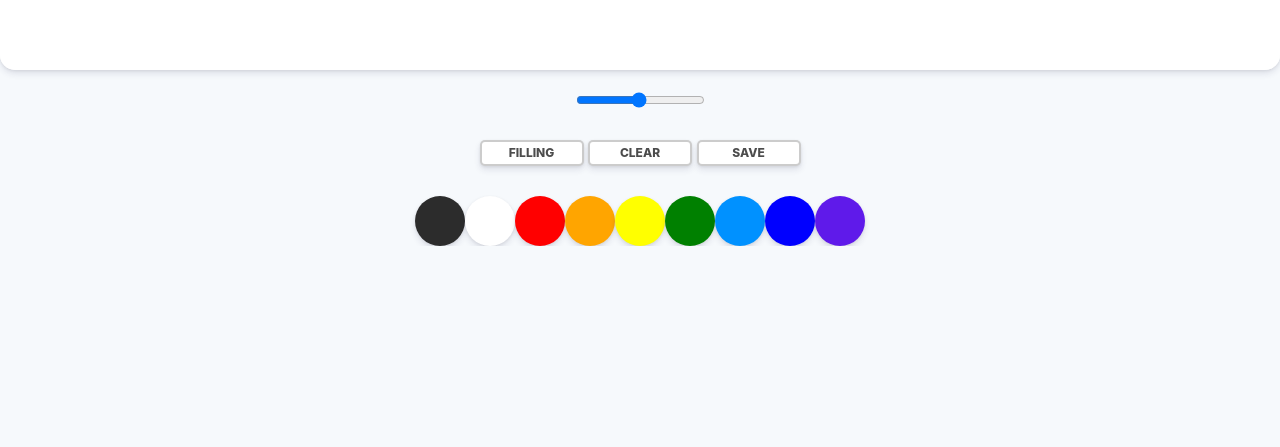
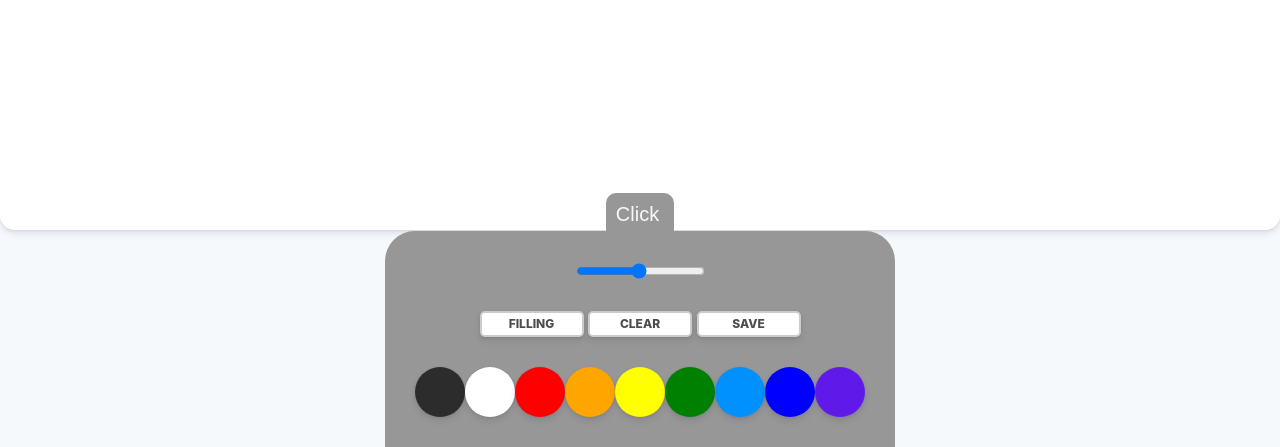
Before and after one commit to Garber1329/Paint-JS, a plain HTML site: page index.html in a window 1280 px wide. Shown: the part 570-1017 px from the top of the page. Before the commit the page ends 816 px from the top, so only its background shows below. Drawn offline with Linux system fonts and the light colour scheme.

Commit message:
modification of control

```diff
--- a/css/style.css
+++ b/css/style.css
@@ -7,21 +7,47 @@ body {
     flex-direction: column;
     align-items: center;
     height: 100vh;
+    overflow: hidden;
 }
 
 .canvas {
-    margin: 0 0 20px 0;
+    margin: 0;
     width: 100vw;
-    height: 80vh;
+    height: 100vh;
     background-color: white;
     border-radius: 15px;
     box-shadow: 0 4px 6px rgba(50, 50, 93, 0.11), 0 1px 3px rgba(0, 0, 0, 0.08);
 }
 
 .controls {
+    background: rgb(151, 151, 151);
+    border-top-right-radius: 30px;
+    border-top-left-radius: 30px;
+    padding: 30px;
+    position: absolute;
+    bottom: -217px;
     display: flex;
     flex-direction: column;
     align-items: center;
+    transition: bottom .5s cubic-bezier(0, .98, .33, 1);
+}
+
+.controls__panel-open{
+    bottom: 0!important;
+    transition: bottom .5s cubic-bezier(0, .98, .33, 1);
+}
+
+.controls__panel-toggle{
+    position: absolute;
+    top: -38px;
+    background: #979797;
+    color: #f6f9fc;
+    border: 0;
+    padding: 10px 15px 30px 10px;
+    font-size: 20px;
+    border-top-right-radius: 10px;
+    border-top-left-radius: 10px;
+    cursor: pointer;
 }
 
 .controls .controls__btns {
--- a/index.html
+++ b/index.html
@@ -11,6 +11,7 @@
 <body>
 	<canvas id="jsCanvas" width="700" height="700" class="canvas"></canvas>
 	<div class="controls">
+		<button class="controls__panel-toggle" type="button">Click</button>
 		<div class="controls__range">
 			<input type="range" id="jsRange" min="0.1" max="5.0" value="2.5" step="0.1">
 		</div>
--- a/js/app.js
+++ b/js/app.js
@@ -8,7 +8,7 @@ const clear = document.getElementById('jsClear');
 
 const INITIAL_COLOR = '#2c2c2c';
 let CANVAS_WIDTH = window.innerWidth;
-let CANVAS_HEIGHT = (window.innerHeight * 80) / 100;
+let CANVAS_HEIGHT = (window.innerHeight * 100) / 100;
 let line_strong;
 
 console.log(CANVAS_WIDTH,CANVAS_HEIGHT)
@@ -203,3 +203,7 @@ function ongoingTouchIndexById(idToFind) {
   }
   return -1;    // not found
 }
+
+document.querySelector(".controls__panel-toggle").addEventListener("click", () => {
+  document.querySelector(".controls").classList.toggle("controls__panel-open");
+});
```
